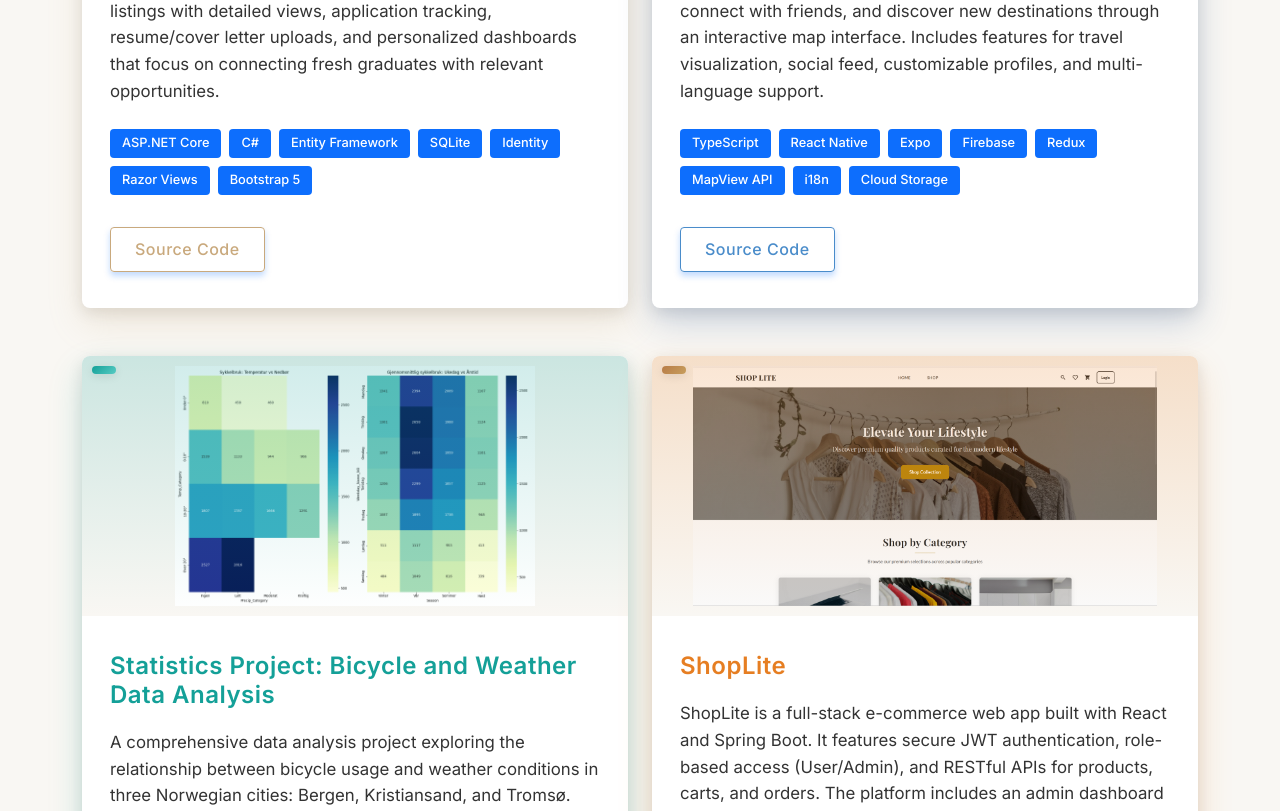
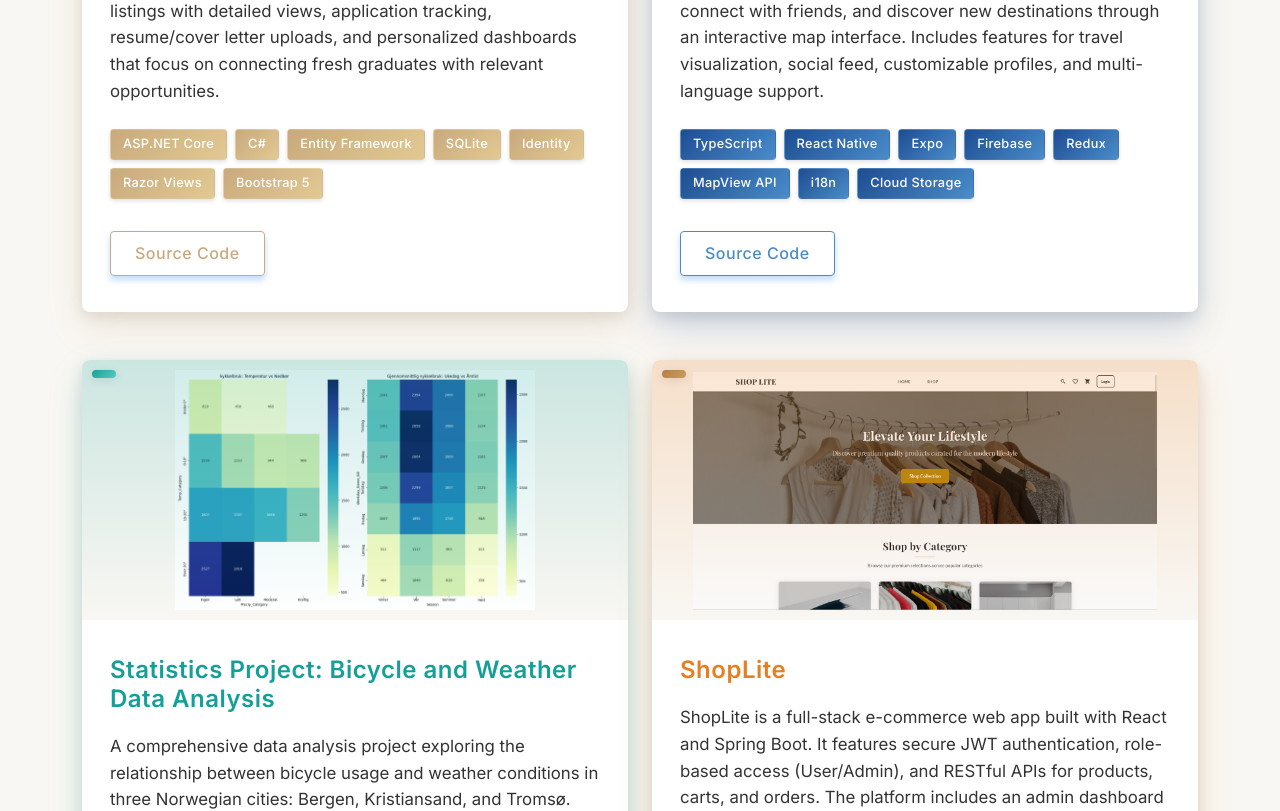
Before and after one commit to MakKhnzadah/Mak-portfolio, a React (Create React App) app: page / in a window 1280 px wide. Shown: the part 2720-3531 px from the top of the page. Built offline with nearby package versions, Linux system fonts and the light colour scheme.

Commit message:
style(projects): match technology badge colors to each card theme with gradients and hover

```diff
--- a/src/components/Projects.tsx
+++ b/src/components/Projects.tsx
@@ -11,6 +11,14 @@ interface ProjectItem {
 }
 
 const Projects: React.FC = () => {
+  const colorThemes = [
+    { main: '#c9a97d', accent: '#e2c992' }, // Gold
+    { main: '#1e4d92', accent: '#4a8cca' }, // Deep Blue
+    { main: '#14a098', accent: '#57cbc3' }, // Teal
+    { main: '#b87c47', accent: '#c79e5d' }, // Warm Brown/Orange
+    { main: '#7e57c2', accent: '#b085f5' }  // Purple
+  ];
+
   const projects: ProjectItem[] = [
     {
       title: 'NyUtdannet Job Portal',
@@ -187,53 +195,37 @@ const Projects: React.FC = () => {
                     {project.description}
                   </Card.Text>
                   <div className="mb-4">
-                    {project.technologies.map((tech, i) => (
+                    {project.technologies.map((tech, i) => {
+                      const theme = colorThemes[index] || { main: 'rgba(44,62,80,0.3)', accent: 'rgba(44,62,80,0.15)' };
+                      return (
                         <Badge
                           className="me-2 mb-2"
                           key={i}
                           style={{
-                          backgroundColor: index === 0 ? '#1e4d92' : index === 1 ? '#4a8cca' : index === 2 ? '#14a098' : index === 3 ? '#e67e22' : index === 4 ? '#7e57c2' : 'rgba(44, 62, 80, 0.1)',
-                          color: index <= 4 ? '#ffffff' : '#2c3e50',
+                            background: `linear-gradient(135deg, ${theme.main}, ${theme.accent})`,
+                            color: '#ffffff',
                             padding: '0.5rem 0.75rem',
                             borderRadius: '4px',
                             fontWeight: 500,
                             fontSize: '0.8rem',
-                          transition: 'all 0.2s ease'
+                            letterSpacing: '0.3px',
+                            boxShadow: '0 2px 4px rgba(0,0,0,0.12)',
+                            border: '1px solid rgba(255,255,255,0.15)',
+                            transition: 'transform 0.25s ease, box-shadow 0.25s ease'
                           }}
                           onMouseOver={(e) => {
-                          if (index === 0) {
-                            e.currentTarget.style.backgroundColor = '#1a4282';
-                          } else if (index === 1) {
-                            e.currentTarget.style.backgroundColor = '#3a7cb8';
-                          } else if (index === 2) {
-                            e.currentTarget.style.backgroundColor = '#12908a';
-                          } else if (index === 3) {
-                            e.currentTarget.style.backgroundColor = '#b87c47ff';
-                          } else if (index === 4) {
-                            e.currentTarget.style.backgroundColor = '#e0a2a2ff';
-                          } else {
-                            e.currentTarget.style.backgroundColor = 'rgba(44, 62, 80, 0.15)';
-                          }
+                            e.currentTarget.style.transform = 'translateY(-2px)';
+                            e.currentTarget.style.boxShadow = '0 4px 10px rgba(0,0,0,0.18)';
                           }}
                           onMouseOut={(e) => {
-                          if (index === 0) {
-                            e.currentTarget.style.backgroundColor = '#1e4d92';
-                          } else if (index === 1) {
-                            e.currentTarget.style.backgroundColor = '#4a8cca';
-                          } else if (index === 2) {
-                            e.currentTarget.style.backgroundColor = '#14a098';
-                          } else if (index === 3) {
-                            e.currentTarget.style.backgroundColor = '#b87c47ff';
-                          } else if (index === 4) {
-                            e.currentTarget.style.backgroundColor = '#e0a2a2ff';
-                          } else {
-                            e.currentTarget.style.backgroundColor = 'rgba(44, 62, 80, 0.1)';
-                          }
+                            e.currentTarget.style.transform = 'translateY(0)';
+                            e.currentTarget.style.boxShadow = '0 2px 4px rgba(0,0,0,0.12)';
                           }}
                         >
                           {tech}
                         </Badge>
-                    ))}
+                      );
+                    })}
                   </div>
                   <div className="d-flex gap-3">
                     {project.demoUrl && (
```
Lines whose indentation alone changed are shown as unchanged.
